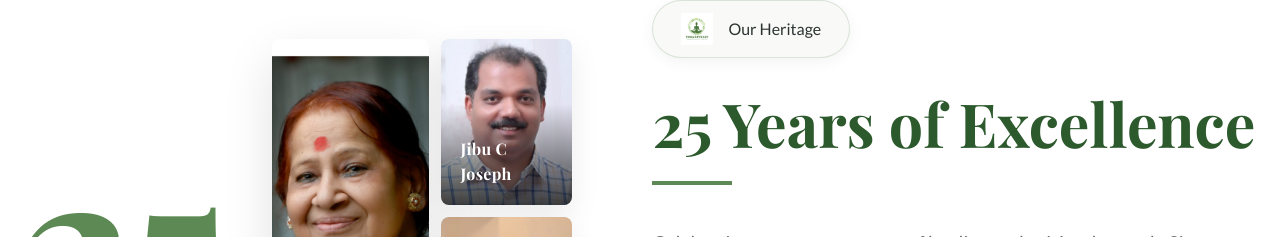
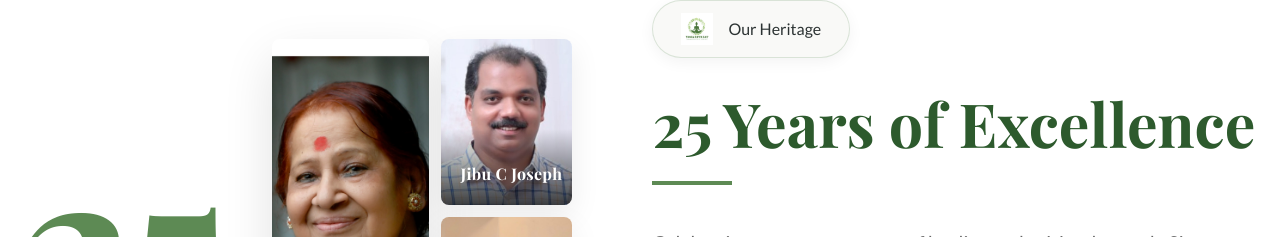
Before and after one commit to inspitereno-lang/chamundi-yoga-retreat, a React (Vite) app: page / in a window 1280 px wide. Shown: the part 2010-2247 px from the top of the page. Built offline with nearby package versions, Linux system fonts and the light colour scheme.

Commit message:
style: Prevent founder's name from wrapping on the Home page.

```diff
--- a/src/pages/Home.jsx
+++ b/src/pages/Home.jsx
@@ -187,7 +187,7 @@ const Home = () => {
                     loading="lazy"
                   />
                   <div className="founder-info">
-                    <div className="founder-name">Jibu C Joseph</div>
+                    <div className="founder-name" style={{ whiteSpace: 'nowrap' }}>Jibu C Joseph</div>
                   </div>
                 </div>
                 <div className="collage-item">
```
